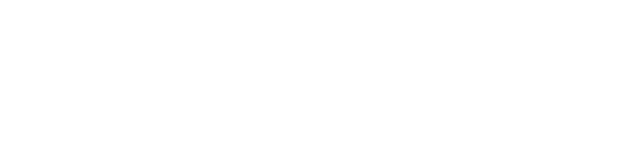
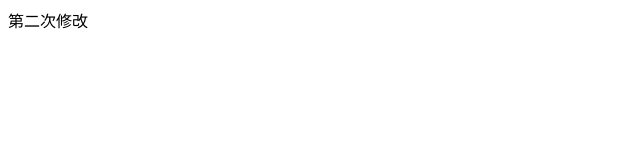
Before and after one commit to ZhangYongYa/test, a plain HTML site: page index.html in a window 1280 px wide. Shown: the whole page, without its empty margins (0-640 px from the left). Drawn offline with Linux system fonts and the light colour scheme.

Commit message:
第二次修改

```diff
--- a/index.html
+++ b/index.html
@@ -6,6 +6,8 @@
     <title>Document</title>
 </head>
 <body>
-
+    <div>
+        第二次修改
+    </div>
 </body>
 </html>
```
